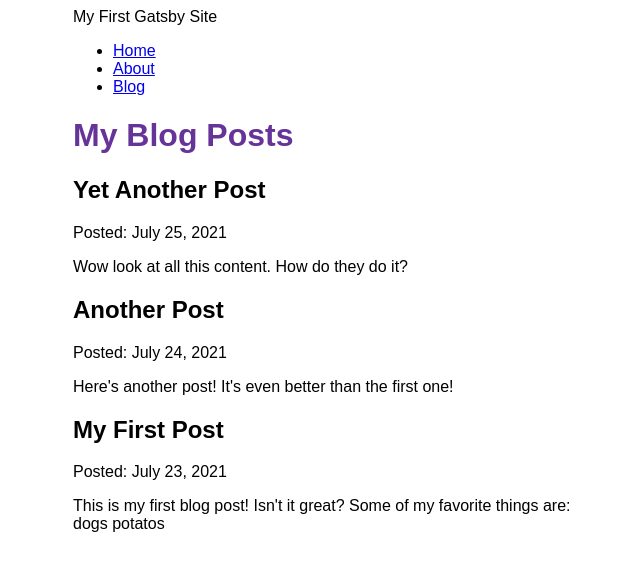
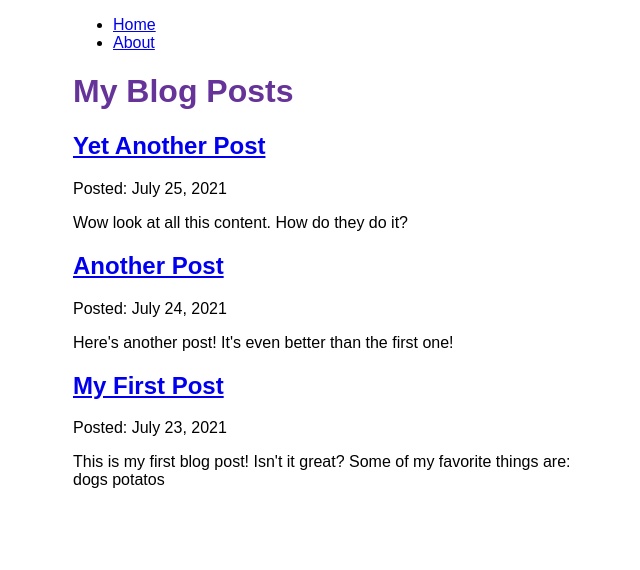
Before and after one commit to Jake700/gatsby-tutorial, a Gatsby site: page /blog in a window 1280 px wide. Shown: the whole page, without its empty margins (317-957 px from the left). Built offline with nearby package versions, Linux system fonts and the light colour scheme; Gatsby itself is replaced by a stand-in of ours.

Commit message:
psuh tutorial 6

```diff
--- a/src/components/layout.js
+++ b/src/components/layout.js
@@ -1,30 +1,16 @@
 import * as React from 'react'
-import { Link, useStaticQuery, graphql } from 'gatsby'
+import { Link } from 'gatsby'
 import {
   container,
   heading,
   navLinks,
   navLinkItem,
-  navLinkText,
-  siteTitle,
+  navLinkText
 } from './layout.module.css'
 
 const Layout = ({ pageTitle, children }) => {
-  const data = useStaticQuery(graphql`
-  query MyQuery {
-    site(siteMetadata: {}) {
-      siteMetadata {
-        title
-        description
-        siteUrl
-      }
-    }
-  }
-  `)
-
   return (
     <div className={container}>
-         <header className={siteTitle}>{data.site.siteMetadata.title}</header>
       <nav>
         <ul className={navLinks}>
           <li className={navLinkItem}>
@@ -35,11 +21,6 @@ const Layout = ({ pageTitle, children }) => {
           <li className={navLinkItem}>
             <Link to="/about" className={navLinkText}>
               About
-            </Link>
-          </li>
-            <li className={navLinkItem}>
-            <Link to="/blog" className={navLinkText}>
-              Blog
             </Link>
           </li>
         </ul>
--- a/src/pages/blog.js
+++ /dev/null
@@ -1,40 +0,0 @@
-import * as React from 'react'
-import { graphql } from 'gatsby'
-import Layout from '../components/layout'
-import Seo from '../components/seo'
-
-const BlogPage = ({ data }) => {
-  return (
-    <Layout pageTitle="My Blog Posts">
-      {
-        data.allMdx.nodes.map((node) => (
-          <article key={node.id}>
-            <h2>{node.frontmatter.title}</h2>
-            <p>Posted: {node.frontmatter.date}</p>
-            <p>{node.excerpt}</p>
-          </article>
-        ))
-      }
-    </Layout>
-  )
-}
-
-export const query = graphql`
-query MyQuery {
-  allMdx(sort: {fields: frontmatter___date, order: DESC}) {
-    nodes {
-      frontmatter {
-        date(formatString: "MMMM D, YYYY")
-        title
-      }
-      id
-      excerpt
-    }
-  }
-}
-
-`
-
-export const Head = () => <Seo title="My Blog Posts" />
-
-export default BlogPage
--- /dev/null
+++ b/src/pages/blog/index.js
@@ -0,0 +1,44 @@
+import * as React from 'react'
+import { Link, graphql } from 'gatsby'
+import Layout from '../../components/layout'
+import Seo from '../../components/seo'
+
+const BlogPage = ({ data }) => {
+  return (
+    <Layout pageTitle="My Blog Posts">
+      {
+        data.allMdx.nodes.map(node => (
+          <article key={node.id}>
+            <h2>
+              <Link to={`/blog/${node.frontmatter.slug}`}>
+                {node.frontmatter.title}
+              </Link>
+            </h2>
+            <p>Posted: {node.frontmatter.date}</p>
+            <p>{node.excerpt}</p>
+          </article>
+        ))
+      }
+    </Layout>
+  )
+}
+
+export const query = graphql`
+  query {
+    allMdx(sort: {fields: frontmatter___date, order: DESC}) {
+      nodes {
+        frontmatter {
+          date(formatString: "MMMM D, YYYY")
+          title
+          slug
+        }
+        id
+        excerpt
+      }
+    }
+  }
+`
+
+export const Head = () => <Seo title="My Blog Posts" />
+
+export default BlogPage
```
Also changed, not shown: src/pages/blog/{mdx.frontmatter__slug}.js (added, +27 -0 lines).
